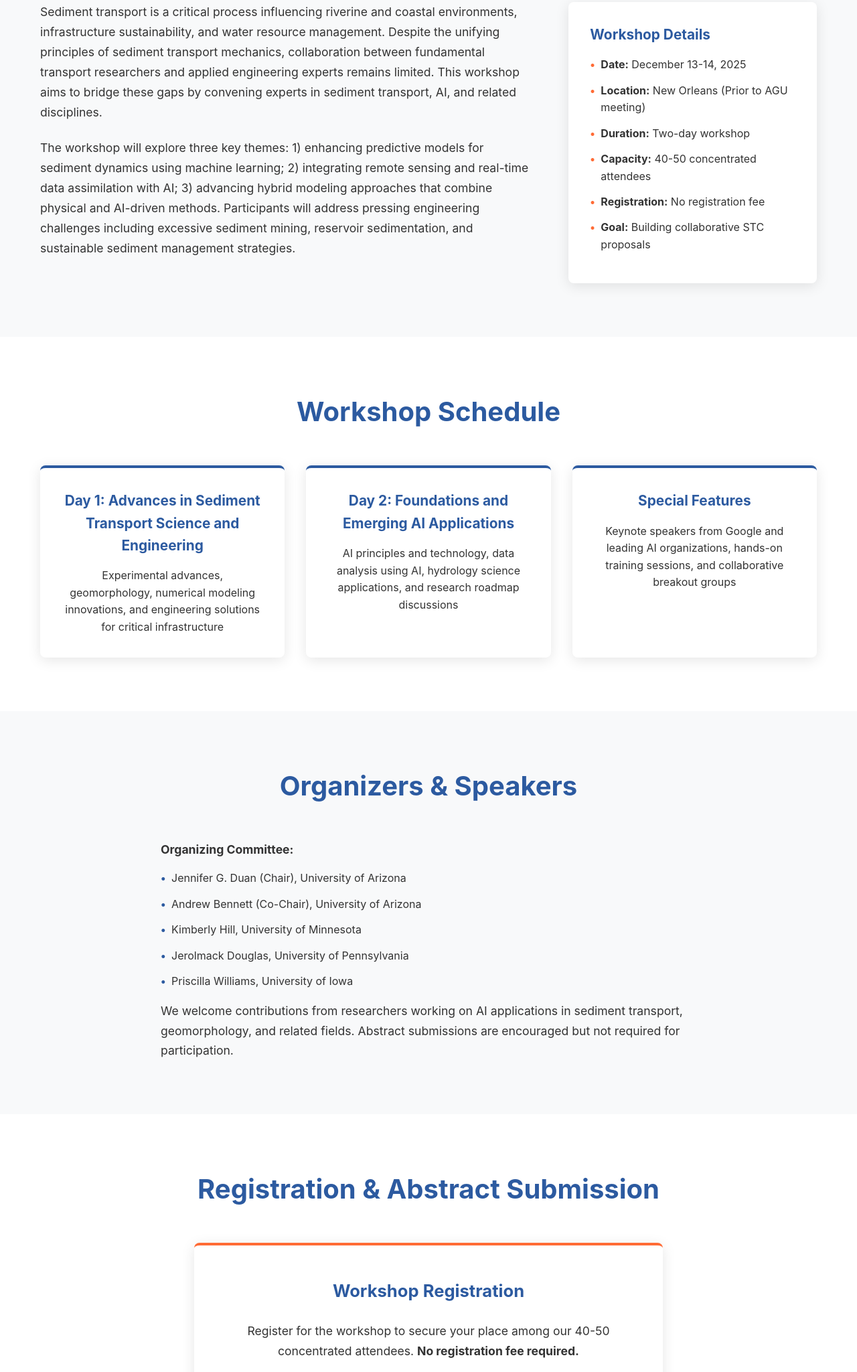
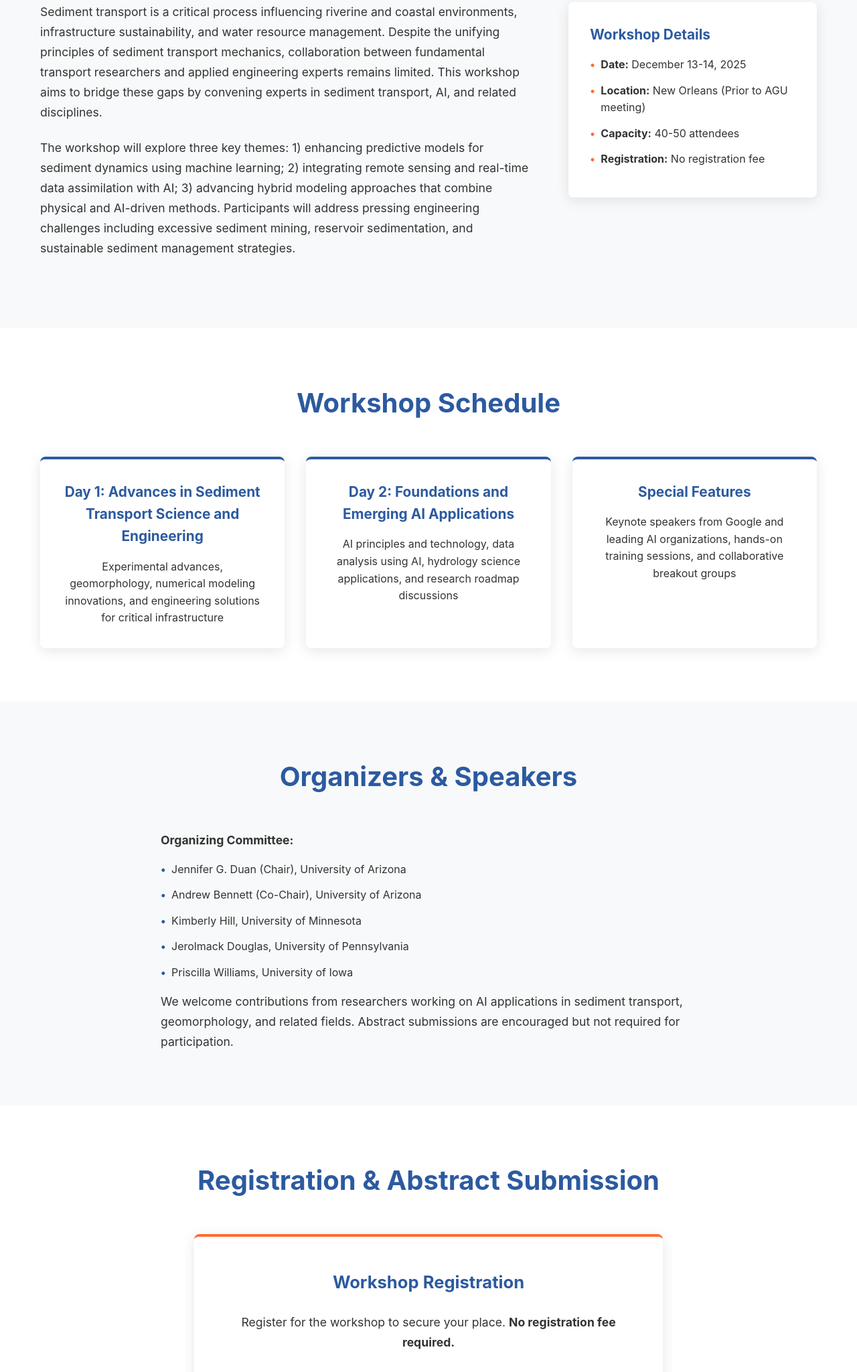
Before and after one commit to BennettHydroLab/mist_ai_workshop_site, a plain HTML site: page index.html in a window 1280 px wide. Shown: the part 791-2840 px from the top of the page at 67% size. Drawn offline with Linux system fonts and the light colour scheme.

Commit message:
Update some text

```diff
--- a/index.html
+++ b/index.html
@@ -48,10 +48,8 @@
                         <ul>
                             <li><strong>Date:</strong> December 13-14, 2025</li>
                             <li><strong>Location:</strong> New Orleans (Prior to AGU meeting)</li>
-                            <li><strong>Duration:</strong> Two-day workshop</li>
-                            <li><strong>Capacity:</strong> 40-50 concentrated attendees</li>
+                            <li><strong>Capacity:</strong> 40-50 attendees</li>
                             <li><strong>Registration:</strong> No registration fee</li>
-                            <li><strong>Goal:</strong> Building collaborative STC proposals</li>
                         </ul>
                     </div>
                 </div>
@@ -101,7 +99,7 @@
                 <div class="registration-single">
                     <div class="registration-card-combined">
                         <h3>Workshop Registration</h3>
-                        <p>Register for the workshop to secure your place among our 40-50 concentrated attendees. <strong>No registration fee required.</strong></p>
+                        <p>Register for the workshop to secure your place. <strong>No registration fee required.</strong></p>
 
                         <div class="abstract-info">
                             <h4>Optional Abstract Submission</h4>
@@ -123,7 +121,7 @@
 
     <footer>
         <div class="container">
-            <p>&copy; 2024 MIST AI Workshop - Mentoring Institute for Sediment Transport Researchers</p>
+            <p>&copy; 2025 MIST AI Workshop - Mentoring Institute for Sediment Transport Researchers</p>
             <p>Part of the MIST365 initiative. For questions, contact the organizing committee.</p>
         </div>
     </footer>
```
